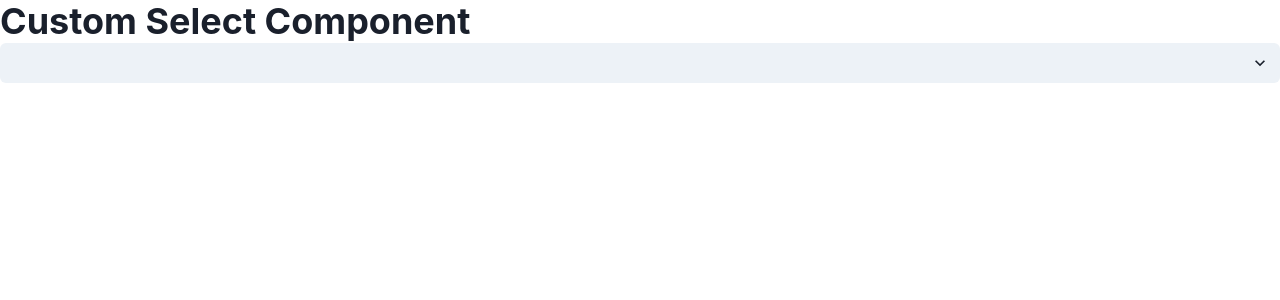
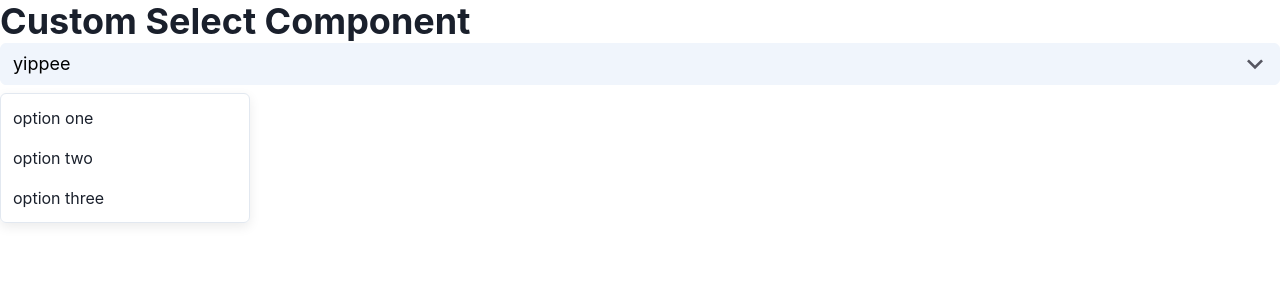
Before and after one commit to Tolu-Mals/genki-custom-select, a React (Create React App) app: page / in a window 1280 px wide. Shown: the top 300 px of the page. Built offline with nearby package versions, Linux system fonts and the light colour scheme.

Commit message:
complete hooking option with select

```diff
--- a/src/App.tsx
+++ b/src/App.tsx
@@ -1,10 +1,15 @@
-import { Heading, Select } from "@chakra-ui/react";
+import { Heading } from "@chakra-ui/react";
+import Select, { Option } from "./Select";
 
 function App() {
   return (
     <div className="App">
       <Heading>Custom Select Component</Heading>
-      <Select variant="filled" size="md"/>
+      <Select variant="filled" size="md" placeholder="yippee">
+        <Option value="1">option one</Option>
+        <Option value="2">option two</Option>
+        <Option value="3">option three</Option>
+      </Select>
     </div>
   );
 }
--- a/src/Select/index.tsx
+++ b/src/Select/index.tsx
@@ -1,18 +1,45 @@
+import React from "react";
 import { Box, chakra } from "@chakra-ui/react";
 import SelectButton from "./selectButton";
 import SelectListBox from "./selectListBox";
-import { useSelect } from "../hooks/use-select"
+import { useSelect } from "../hooks/use-select";
+import { SelectProps } from "../types";
 
 // const Label = chakra(label);
+type optionProps = {
+  children: React.ReactNode;
+  value: string | number;
+  onClick?: () => {}
+};
 
-const Select = (props: any): JSX.Element => {
-    const { getButtonProps, getListBoxProps} = useSelect(props)
-    return (
-        <Box>
-            <SelectButton {...getButtonProps}/>
-            <SelectListBox {...getListBoxProps}/>
-        </Box>
-    )
-}
+export const Option = (props: optionProps): JSX.Element => {
+  const { children, value, onClick } = props;
+  return <li onClick={onClick} value={value}>{children}</li>;
+};
+
+const Select = (props: SelectProps): JSX.Element => {
+  const [selectedOption, setSelectedOption] = React.useState<string | number>();
+  const { getButtonProps, getListBoxProps } = useSelect(props);
+
+  const handleSelectItem = (item: any) => {
+    setSelectedOption(item);
+  };
+
+  const attachOnclicktoOption = (child: any) =>
+    React.cloneElement(child, {
+      onClick: () => {
+        handleSelectItem(child.props.value);
+      },
+    });
+
+  const options = React.Children.map(props.children, attachOnclicktoOption);
+
+  return (
+    <Box>
+      <SelectButton {...getButtonProps} selectedOption={selectedOption} />
+      <SelectListBox {...getListBoxProps} options={options} />
+    </Box>
+  );
+};
 
 export default Select;
--- a/src/Select/selectButton.tsx
+++ b/src/Select/selectButton.tsx
@@ -19,7 +19,7 @@ const {
 
 const SelectButton = (props: ButtonProps) => {
 
-  const { variant = "filled", size = "md" } = props;
+  const { variant = "filled", size = "md", placeholder, selectedOption } = props;
 
   const variantMap = {
     filled: filledVariantStyle,
@@ -27,7 +27,6 @@ const SelectButton = (props: ButtonProps) => {
     outlined: outlinedVariantStyle,
     unstyled: unstyledVariantStyle,
   };
-
 
   const sizeMap = {
     sm: smStyle,
@@ -43,10 +42,10 @@ const SelectButton = (props: ButtonProps) => {
 
   return (
     <Flex sx={buttonStyle} justify="space-between" align="center" mb={2}>
-      <Text>Select Something</Text>
+      <Text fontSize="lg" color="black">{selectedOption ?? placeholder}</Text>
       <ChevronDownIcon
-        w={smStyle.icon.width}
-        h={smStyle.icon.height}
+        w={sizeMap[size].icon.width}
+        h={sizeMap[size].icon.height}
         colors={buttonStyle.color}
       />
     </Flex>
--- a/src/Select/selectListBox.tsx
+++ b/src/Select/selectListBox.tsx
@@ -6,14 +6,12 @@ import styleObjects from "./styleObjects";
 const { listBoxStyle } = styleObjects
 
 const SelectListBox = (props: ListBoxProps): JSX.Element => {
-
+    const { options } = props
     return (
         <ListBox
         sx={listBoxStyle.light}
         >
-            <li>Option 1</li>
-            <li>Option 2</li>
-            <li>Option 3</li>
+           {options}
         </ListBox>
     )
 };
--- a/src/hooks/use-select.ts
+++ b/src/hooks/use-select.ts
@@ -1,13 +1,12 @@
-import { ListBoxProps, ButtonProps } from '../types';
+import { ListBoxProps, ButtonProps, SelectProps } from '../types';
 
-export type Options = ListBoxProps & ButtonProps
 
 type UseSelectReturn = {
     getButtonProps: ButtonProps,
     getListBoxProps: ListBoxProps
 }
 
-export const useSelect = (options: Options) : UseSelectReturn => {
+export const useSelect = (options: SelectProps) : UseSelectReturn => {
 
   const {
     placeholder,
@@ -49,7 +48,7 @@ export const useSelect = (options: Options) : UseSelectReturn => {
   const getListBoxProps: ListBoxProps = {
     listBoxStyle,
     hasTypeahead,
-    onChange
+    onChange,
   };
 
   return {getButtonProps, getListBoxProps}
```
Also changed, not shown: src/types.ts (+8 -1 lines).
